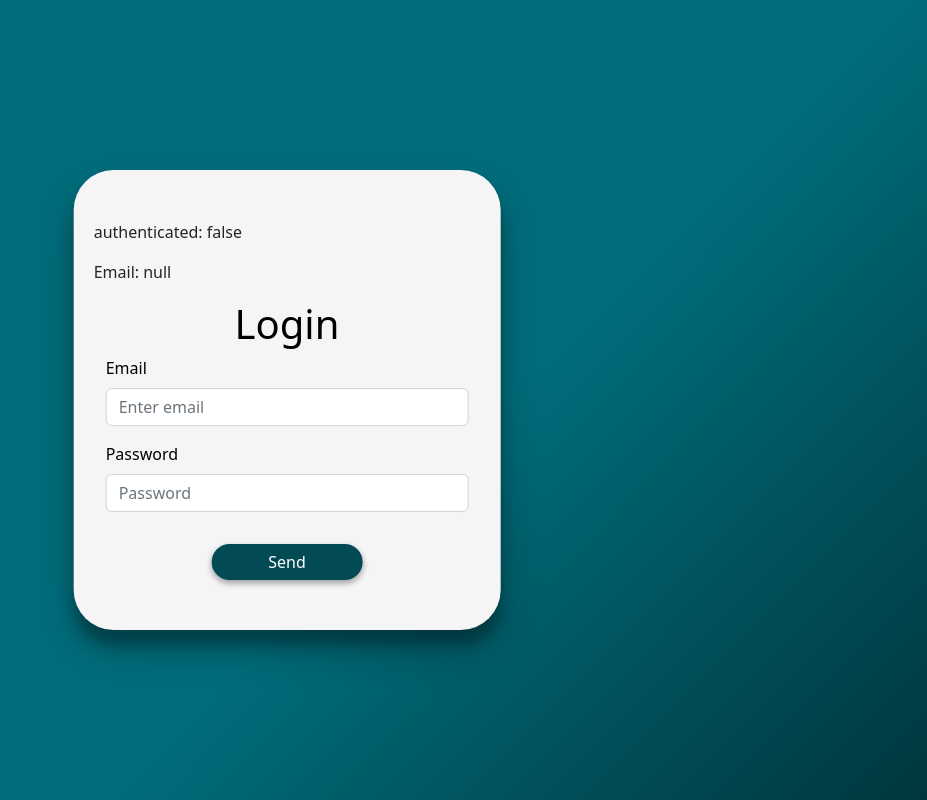
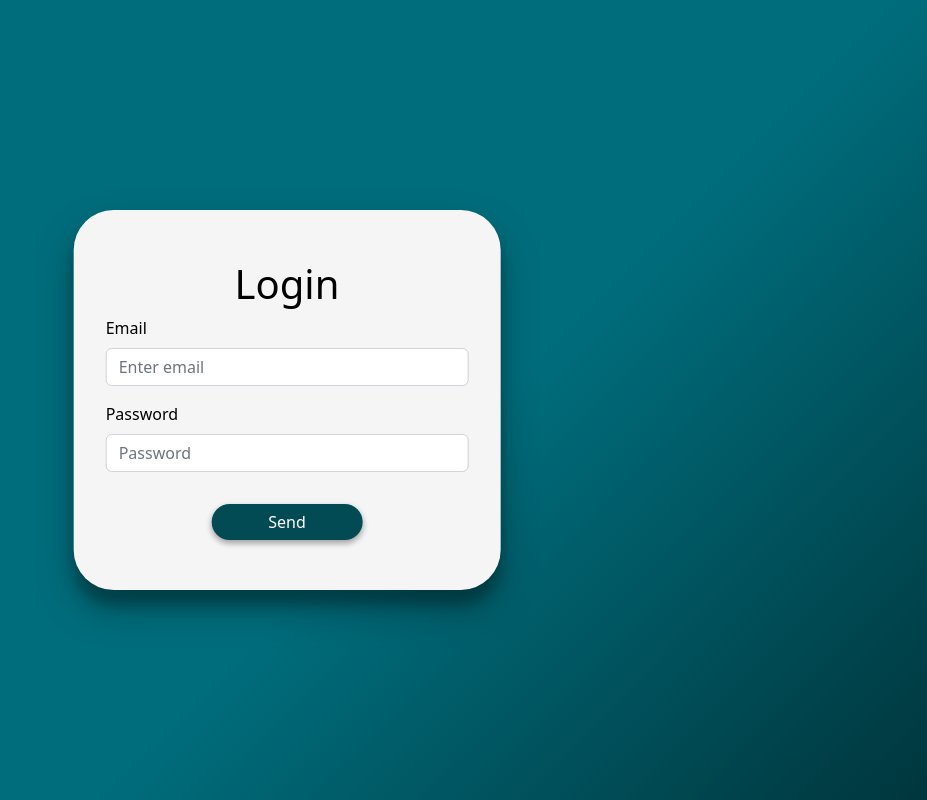
Before and after one commit to PabloCurty/technological-evolutionl-app, a React (Create React App) app: page /login in a window 1280 px wide. Shown: the whole page, without its empty margins (353-1280 px from the left). Built offline with nearby package versions, Linux system fonts and the light colour scheme.

Commit message:
save token to all context

```diff
--- a/src/contexts/Auth.jsx
+++ b/src/contexts/Auth.jsx
@@ -1,5 +1,5 @@
 import React, { useState, useEffect, createContext } from 'react';
-import { createSession } from '../services/Api';
+import { api, createSession } from '../services/Api';
 import { useNavigate } from 'react-router-dom';
 
 export const AuthContext = createContext();
@@ -11,8 +11,10 @@ export const AuthProvider = ({ children }) => {
 
     useEffect(() => {
         const user = localStorage.getItem('user');
-        if(user){
+        const token = localStorage.getItem('token');
+        if(user && token){
             setUser(JSON.parse(user));
+            api.defaults.headers.Authorization = `Bearer ${token}`;
         }
         setLoading(false);
     }, []);
@@ -20,11 +22,15 @@ export const AuthProvider = ({ children }) => {
     const login = async (email, password) => {
         const response = await createSession(email, password);
         localStorage.setItem('user', JSON.stringify(response.data.user));
+        localStorage.setItem('token', JSON.stringify(response.data.token));
+        api.defaults.headers.Authorization = `Bearer ${response.data.token}`;
         setUser(response.data.user);
         navigate('/');
     };
     const logout = () => {
         localStorage.removeItem('user');
+        localStorage.removeItem('token');
+        api.defaults.headers.Authorization = null;
         setUser(null);
         navigate('/login')
     };
--- a/src/pages/loginPage/LoginPage.jsx
+++ b/src/pages/loginPage/LoginPage.jsx
@@ -9,7 +9,7 @@ import Form from "react-bootstrap/Form";
 import { AuthContext } from "../../contexts/Auth";
 
 const LoginPage = () => {
-  const { authenticated, user, login, logout} = useContext(AuthContext);
+  const { login } = useContext(AuthContext);
   const [email, setEmail] = useState("");
   const [password, setPassword] = useState("");
   const handleLogin = async () => {
@@ -18,8 +18,6 @@ const LoginPage = () => {
   return (
     <div className="login-page">
       <div id="login-container" className="col-md-4">
-        <p>authenticated: {JSON.stringify(authenticated)}</p>
-        <p>Email: {JSON.stringify(user)}</p>
         <Container>
           <Row>
             <Col>
```
